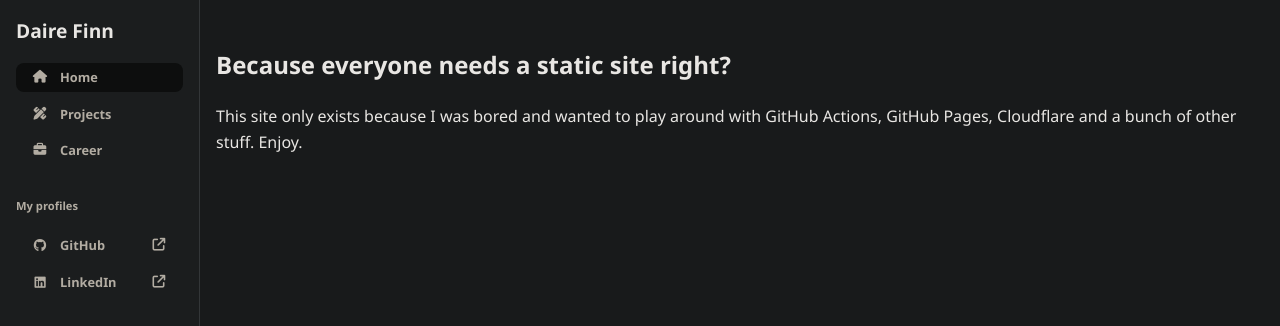
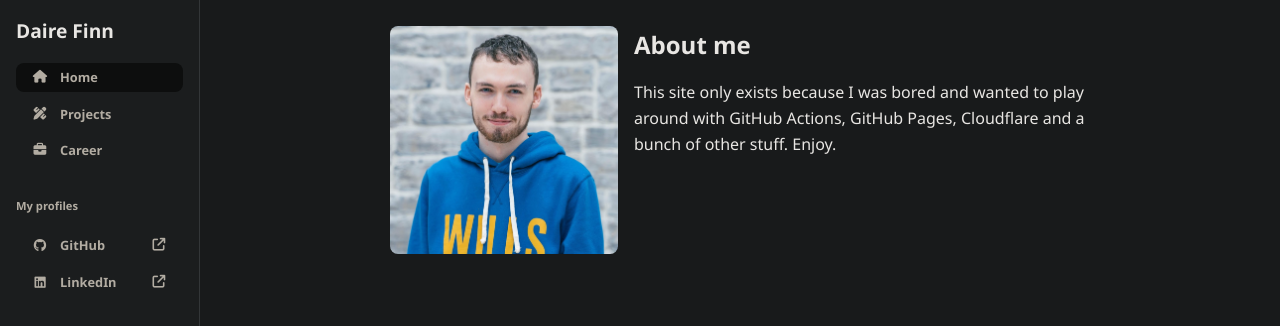
Before and after one commit to dairefinn/dairefinn.github.io, an Angular app: page /home in a window 1280 px wide. Shown: the top 326 px of the page. Built offline with nearby package versions, Linux system fonts and the light colour scheme.

Commit message:
Added some stuff to homepage

```diff
--- a/src/app/app.component.html
+++ b/src/app/app.component.html
@@ -3,6 +3,8 @@
     <app-sidebar></app-sidebar>
   </div>
   <div class="container-page">
-    <router-outlet></router-outlet>
+    <div class="container-page-inner">
+      <router-outlet></router-outlet>
+    </div>
   </div>
 </div>
--- a/src/app/app.component.scss
+++ b/src/app/app.component.scss
@@ -5,5 +5,11 @@
 
     .container-page {
         padding: 16px;
+        display: flex;
+        justify-content: center;
+
+        .container-page-inner {
+            max-width: 700px;
+        }
     }
 }
--- a/src/app/homepage/homepage.component.html
+++ b/src/app/homepage/homepage.component.html
@@ -1,7 +1,12 @@
 <div class="container-component-homepage">
-  <h2>Because everyone needs a static site right?</h2>
+  <div class="side-by-side side-by-side-big-right">
+    <img src="assets/images/headshot.jpg" alt="Headshot of me" class="img-rounded headshot" />
 
-  <p>
-    This site only exists because I was bored and wanted to play around with GitHub Actions, GitHub Pages, Cloudflare and a bunch of other stuff. Enjoy.
-  </p>
+    <div class="main-description">
+      <h1>About me</h1>
+      <p>
+        This site only exists because I was bored and wanted to play around with GitHub Actions, GitHub Pages, Cloudflare and a bunch of other stuff. Enjoy.
+      </p>
+    </div>
+  </div>
 </div>
--- a/src/app/homepage/homepage.component.scss
+++ b/src/app/homepage/homepage.component.scss
@@ -1,3 +1,7 @@
 .container-component-homepage {
     padding-top: 10px;
+
+    .headshot {
+        width: 100%;
+    }
 }
--- /dev/null
+++ b/src/assets/scss/alignment.scss
@@ -0,0 +1,21 @@
+.text-left {
+    text-align: left;
+}
+
+.text-center {
+    text-align: center;
+}
+
+.text-right {
+    text-align: right;
+}
+
+.side-by-side {
+    display: grid;
+    grid-template-columns: 1fr 1fr;
+    gap: 16px;
+
+    &.side-by-side-big-right {
+        grid-template-columns: 1fr 2fr;
+    }
+}
--- /dev/null
+++ b/src/assets/scss/headings.scss
@@ -0,0 +1,46 @@
+h1,
+h2,
+h3,
+h4,
+h5,
+h6 {
+    /* Clears all default margins */
+    margin-top: 0;
+    margin-bottom: 0;
+}
+
+h1 {
+    font-size: 1.5rem;
+    margin-top: 0;
+    margin-bottom: 0.25rem;
+}
+
+h2 {
+    font-size: 1.25rem;
+    margin-top: 0;
+    margin-bottom: 0.25rem;
+}
+
+h3 {
+    font-size: 1.125rem;
+    margin-top: 0;
+    margin-bottom: 0.25rem;
+}
+
+h4 {
+    font-size: 1rem;
+    margin-top: 0;
+    margin-bottom: 0.25rem;
+}
+
+h5 {
+    font-size: 0.875rem;
+    margin-top: 0;
+    margin-bottom: 0.25rem;
+}
+
+h6 {
+    font-size: 0.75rem;
+    margin-top: 0;
+    margin-bottom: 0.25rem;
+}
--- /dev/null
+++ b/src/assets/scss/images.scss
@@ -0,0 +1,5 @@
+img {
+    &.img-rounded {
+        border-radius: 8px;
+    }
+}
--- a/src/styles.scss
+++ b/src/styles.scss
@@ -1,4 +1,7 @@
 @use './assets/scss/theme';
+@use './assets/scss/headings';
+@use './assets/scss/images';
+@use './assets/scss/alignment';
 
 * {
   box-sizing: border-box;
```
Also changed, not shown: 1 other file (tests, documents, lock files or other folders).
